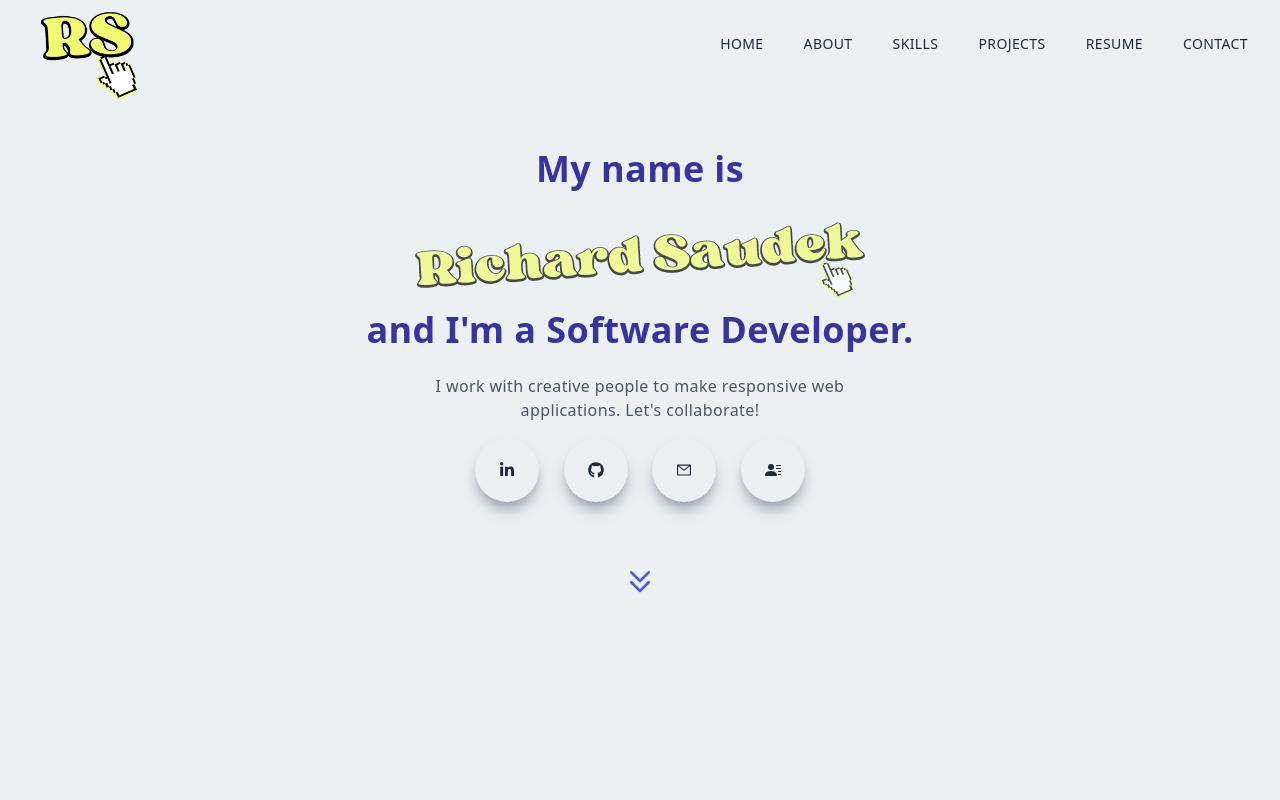
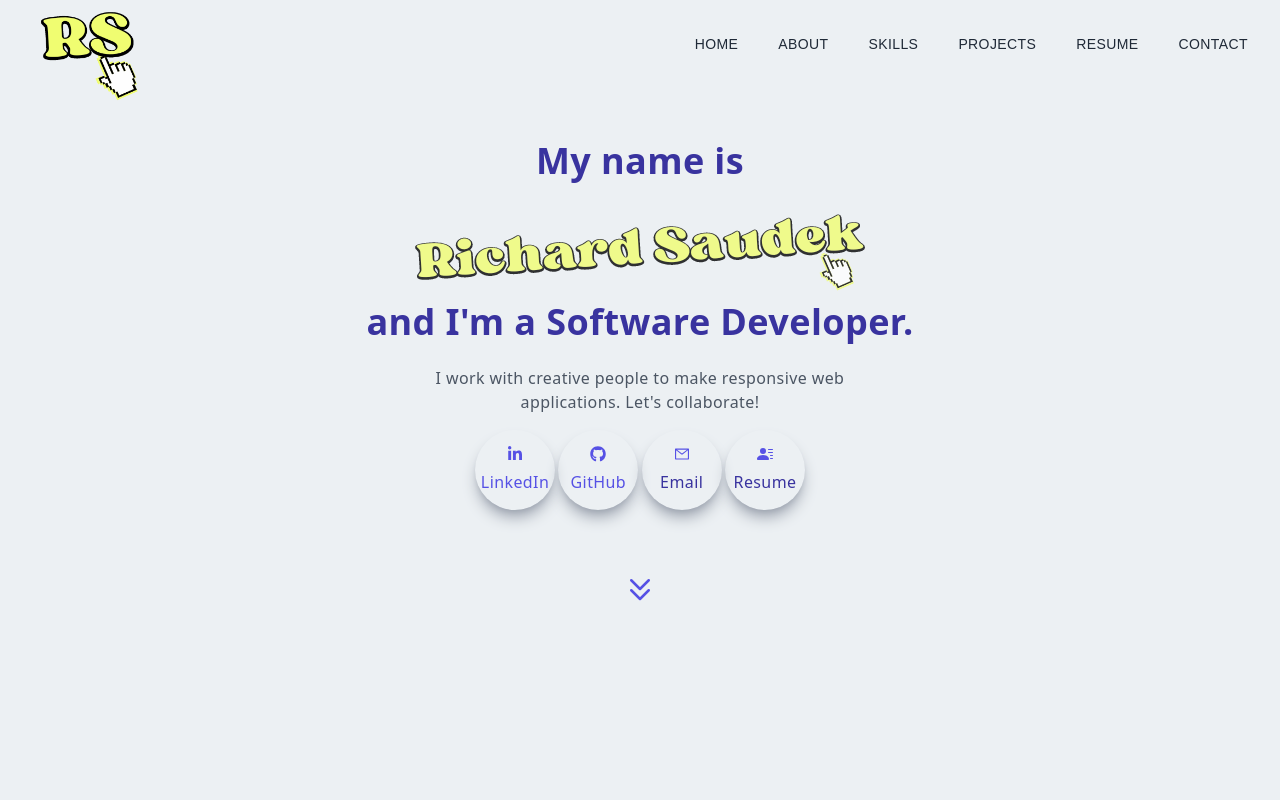
Before and after one commit to richardsaudek/Portfolio, a Next.js app: page / in a window 1280 px wide. Shown: the top 800 px of the page. Built offline with nearby package versions, Linux system fonts and the light colour scheme.

Commit message:
font colors

```diff
--- a/components/Contact.jsx
+++ b/components/Contact.jsx
@@ -36,61 +36,39 @@ const Contact = () => {
               </div>
               <div>
               <p className='uppercase pt-8'>Connect With Me</p>
-                <div className='flex items-center justify-between py-4'>
+<div className='flex flex-wrap items-center justify-between py-4'>
   <a
     href='https://www.linkedin.com/in/richard-saudek/'
     target='_blank'
     rel='noreferrer'
   >
-                    <div className='rounded-full shadow-lg shadow-gray-400 p-6 cursor-pointer hover:scale-110 ease-in duration-300'>
-                      <FaLinkedinIn />
-                    <p>LinkedIn</p>
+   <div className='flex flex-col items-center rounded-full shadow-lg shadow-gray-400 p-4 cursor-pointer hover:scale-110 ease-in duration-300 w-20'>
+  <FaLinkedinIn className="text-[#5651e5]"/>
+  <p className='mt-2'>LinkedIn</p>
 </div>
+
   </a>
   <a
   href='https://github.com/richardsaudek'
   target='_blank'
   rel='noreferrer'
 >
-                    <div className='rounded-full shadow-lg shadow-gray-400 p-6 cursor-pointer hover:scale-110 ease-in duration-300'>
-                      <FaGithub />
-                    <p>Git Hub</p>
+  <div className='flex flex-col items-center rounded-full shadow-lg shadow-gray-400 p-4 cursor-pointer hover:scale-110 ease-in duration-300'>
+    <FaGithub className="text-[#5651e5]" />
+    <p className="mt-2">GitHub</p>
   </div>
 </a>
-
-                  <a
-                    href='https://github.com/richardsaudek'
-                    target='_blank'
-                    rel='noreferrer'
-                  >
-                    <div className='rounded-full shadow-lg shadow-gray-400 p-6 cursor-pointer hover:scale-110 ease-in duration-300'>
-                      <FaGithub />
-                    <p>Git Hub</p>
+  <div className='flex flex-col items-center rounded-full shadow-lg shadow-gray-400 p-4 cursor-pointer hover:scale-110 ease-in duration-300 w-20'>
+    <AiOutlineMail className="text-[#5651e5]" />
+    <p className="mt-2">Email</p>
   </div>
-                  </a>
-
-
-
-
-
-                  <div className='rounded-full shadow-lg shadow-gray-400 p-6 cursor-pointer hover:scale-110 ease-in duration-300'>
-                    <AiOutlineMail />
-                  <p>Email</p>
+  <Link href='https://docs.google.com/document/d/1hj4093sNIe6anS10MmHYVCpxvGzd_pNEOsJ6uKKJw-0/edit?usp=sharing'>
+    <div className='flex flex-col items-center rounded-full shadow-lg shadow-gray-400 p-4 cursor-pointer hover:scale-110 ease-in duration-300 w-20'>
+      <BsFillPersonLinesFill className="text-[#5651e5]" />
+      <p className="mt-2">Resume</p>
     </div>
-
-
-
-
-
-
-                  <Link href='https://docs.google.com/document/d/1hj4093sNIe6anS10MmHYVCpxvGzd_pNEOsJ6uKKJw-0/edit?usp=sharing'>
-                      <div className='rounded-full shadow-lg shadow-gray-400 p-6 cursor-pointer hover:scale-110 ease-in duration-300'>
-                        <BsFillPersonLinesFill />
-                      </div>
-                <p>Resume</p>
   </Link>
 </div>
-
 
 
               </div>
--- a/components/Main.jsx
+++ b/components/Main.jsx
@@ -32,9 +32,10 @@ const Main = () => {
               target="_blank"
               rel="noreferrer"
             >
-              <div class="rounded-full shadow-lg shadow-gray-400 p-6 cursor-pointer hover:scale-110 ease-in duration-300 hover:text-white relative">
-                <span><FaLinkedinIn /></span>
-                <span class="opacity-0 absolute top-full left-1/2 transform -translate-x-1/2 mt-2 py-2 px-4 rounded-lg text-sm bg-gray-900 text-white transition-opacity duration-300">LinkedIn Profile</span>
+             <div className='flex flex-col items-center rounded-full shadow-lg shadow-gray-400 p-4 cursor-pointer hover:scale-110 ease-in duration-300 w-20'>
+                <FaLinkedinIn className="text-[#5651e5]" />
+                <p className= 'mt-2 text-[#5651e5]'>LinkedIn</p>
+
               </div>
             </a>
             <a
@@ -42,21 +43,25 @@ const Main = () => {
               target="_blank"
               rel="noreferrer"
             >
-              <div className="rounded-full shadow-lg shadow-gray-400 p-6 cursor-pointer hover:scale-110 ease-in duration-300">
-                <FaGithub />
+             <div className='flex flex-col items-center rounded-full shadow-lg shadow-gray-400 p-4 cursor-pointer hover:scale-110 ease-in duration-300 w-20'>
+                <FaGithub className="text-[#5651e5]"/>
+                <p className= 'mt-2 text-[#5651e5]'>GitHub</p>
+
               </div>
             </a>
             <Link href="/#contact">
-              <div className="rounded-full shadow-lg shadow-gray-400 p-6 cursor-pointer hover:scale-110 ease-in duration-300">
-                <AiOutlineMail />
+             <div className='flex flex-col items-center rounded-full shadow-lg shadow-gray-400 p-4 cursor-pointer hover:scale-110 ease-in duration-300 w-20'>
+                <AiOutlineMail className="text-[#5651e5]"/>
+                <p className="mt-2 text-[#39339f]">Email</p>
+
               </div>
             </Link>
-            <Link href="https://docs.google.com/document/d/1hj4093sNIe6anS10MmHYVCpxvGzd_pNEOsJ6uKKJw-0/edit?usp=sharing">
-              <div className="rounded-full shadow-lg shadow-gray-400 p-6 cursor-pointer hover:scale-110 ease-in duration-300">
-                <BsFillPersonLinesFill />
-              </div>
-
-            </Link>
+            <Link href='https://docs.google.com/document/d/1hj4093sNIe6anS10MmHYVCpxvGzd_pNEOsJ6uKKJw-0/edit?usp=sharing'>
+    <div className='flex flex-col items-center rounded-full shadow-lg shadow-gray-400 p-4 cursor-pointer hover:scale-110 ease-in duration-300 w-20'>
+      <BsFillPersonLinesFill className="text-[#5651e5]"/>
+      <p className="mt-2 text-[#39339f]">Resume</p>
+    </div>
+  </Link>
           </div>
           <div className="flex justify-center py-12">
             <Link href="/#about">
--- a/components/Navbar.jsx
+++ b/components/Navbar.jsx
@@ -49,23 +49,26 @@ const Navbar = () => {
             />
         </Link>
         <div>
-          <ul style={{ color: `${linkColor}` }} className='font-neue-montreal hidden md:flex'>
-            <li className='ml-10 text-sm uppercase hover:border-b'>
+          <ul style={{ color: `${linkColor}`, fontFamily: "Neue Montreal, sans-serif" }} className='font-neue-montreal hidden md:flex'>
+
+
+
+            <li className='ml-10 text-sm uppercase hover:text-[#5651e5] hover:underline g '>
               <Link href='/'>Home</Link>
             </li>
-            <li className='ml-10 text-sm uppercase hover:border-b'>
+            <li className='ml-10 text-sm uppercase hover:text-[#5651e5] hover:underline '>
               <Link href='/#about'>About</Link>
             </li>
-            <li className='ml-10 text-sm uppercase hover:border-b'>
+            <li className='ml-10 text-sm uppercase hover:text-[#5651e5] hover:underline '>
               <Link href='/#skills'>Skills</Link>
             </li>
-            <li className='ml-10 text-sm uppercase hover:border-b'>
+            <li className='ml-10 text-sm uppercase hover:text-[#5651e5] hover:underline '>
               <Link href='/#projects'>Projects</Link>
             </li>
-            <li className='ml-10 text-sm uppercase hover:border-b'>
+            <li className='ml-10 text-sm uppercase hover:text-[#5651e5] hover:underline '>
               <Link href='https://drive.google.com/file/d/1XBz5opOB53nL23Tqa8lFV5nb6ibgrE8H/view?usp=share_link'>Resume</Link>
             </li>
-            <li className='ml-10 text-sm uppercase hover:border-b'>
+            <li className='ml-10 text-sm uppercase hover:text-[#5651e5] hover:underline '>
               <Link href='/#contact'>Contact</Link>
             </li>
           </ul>
@@ -153,7 +156,7 @@ const Navbar = () => {
             </ul>
             <div className='pt-40'>
               <p className='uppercase tracking-widest text-[#5651e5]'>
-                Let&#39;s Colaborate
+                Let&#39;s Collaborate
               </p>
               <div className='flex items-center justify-between my-4 w-full sm:w-[80%]'>
                 <a
--- a/components/Projects.jsx
+++ b/components/Projects.jsx
@@ -22,7 +22,7 @@ const Projects = () => {
           Projects
         </p>
         <h2 className='py-4'>What I&apos;ve Built</h2>
-        <div className='grid md:grid-cols-2 gap-8'>
+        <div className='grid md:grid-cols-3 gap-8'>
           <div>
 
           <ProjectItem
@@ -66,6 +66,17 @@ const Projects = () => {
           <div>
 
             <ProjectItem
+              title='MooChaCha'
+              backgroundImg={moochachaImg}
+              projectUrl='https://moo-cha-cha.vercel.app/'
+              tech='JavaScript, CSS, Figma, Notion'
+              githubUrl='https://github.com/donkeykong718/frankenstory'
+
+            />
+                <p className='p-8 text-justify tracking-widest  '>A collaboration with a UX Design team to build their vision of a fictionalized ice cream shop using React and design specifications via Figma.</p>
+            </div>
+            <div>
+            <ProjectItem
               title='FrankenStory'
               backgroundImg={frankenImg}
               projectUrl=''
@@ -76,18 +87,7 @@ const Projects = () => {
                 <p className='p-8 text-justify tracking-widest  '>An app that allows you to search by book title to find the NYTimes reviews.</p>
           </div>
 
-          <div>
 
-            <ProjectItem
-              title='MooChaCha'
-              backgroundImg={moochachaImg}
-              projectUrl='https://moo-cha-cha.vercel.app/'
-              tech='JavaScript, CSS, JSON API'
-              githubUrl='https://github.com/donkeykong718/frankenstory'
-
-            />
-                <p className='p-8 text-justify tracking-widest  '>An app that allows you to search by book title to find the NYTimes reviews.</p>
-            </div>
 
 
         </div>
```
Lines whose indentation alone changed are shown as unchanged.
